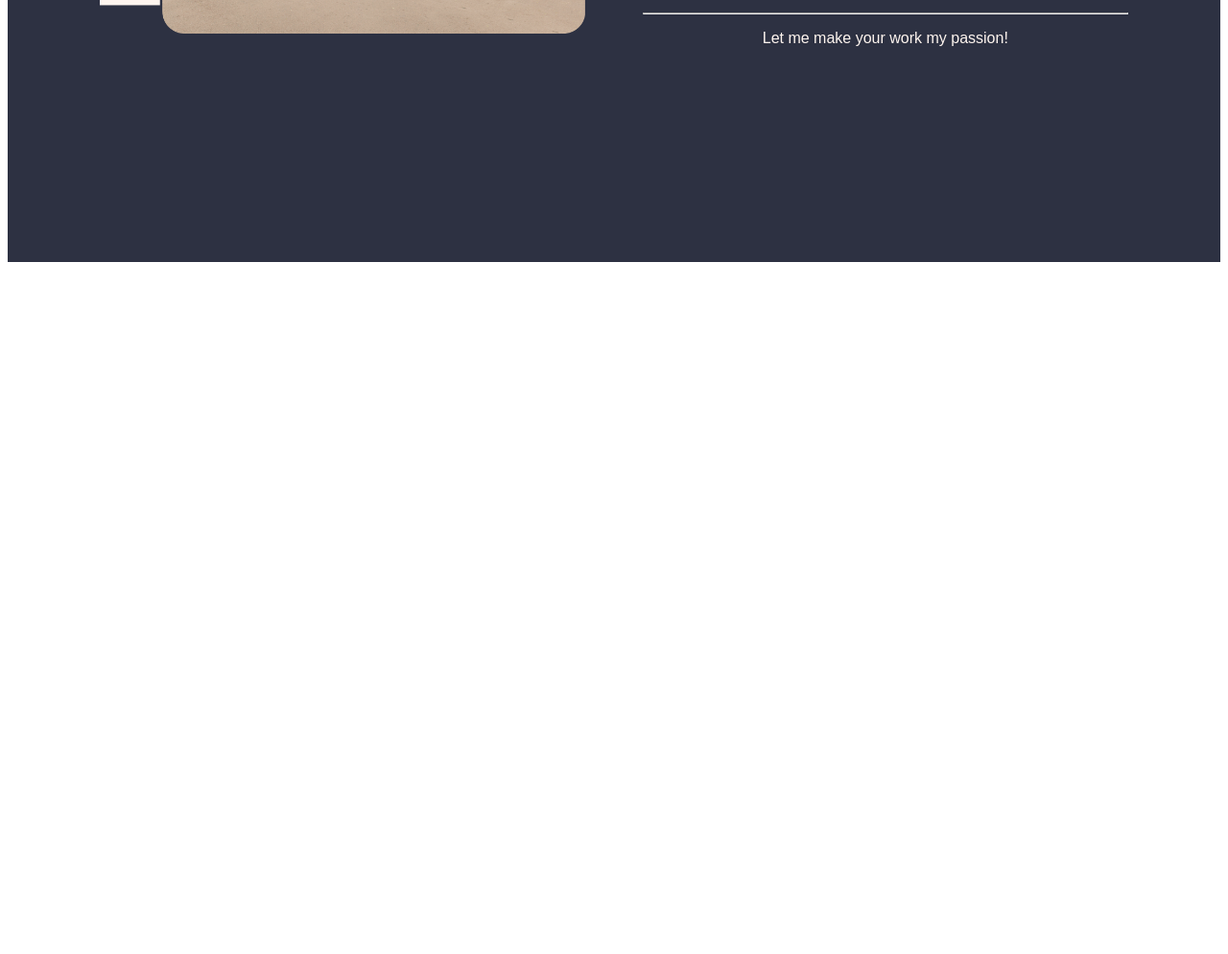
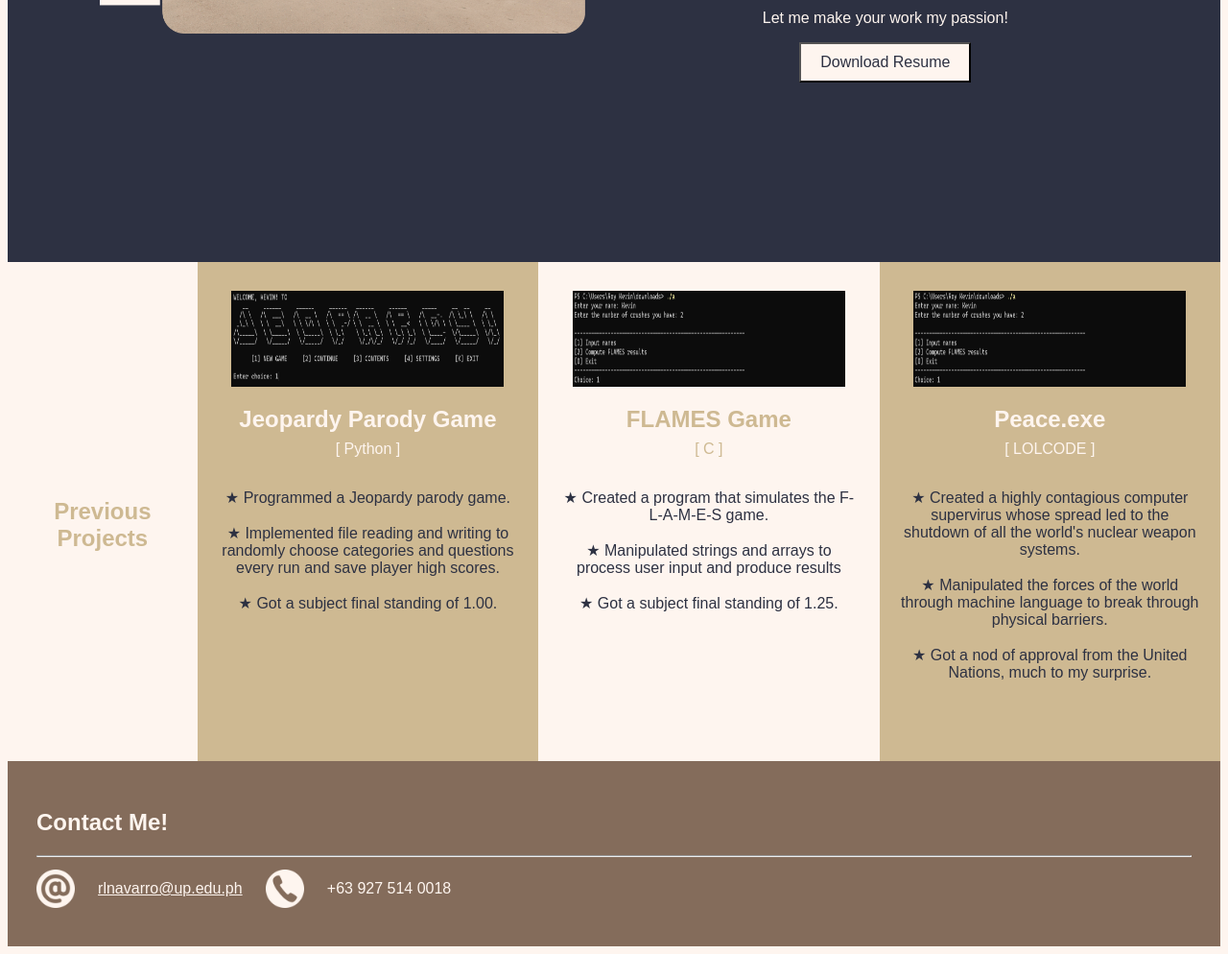
Before and after one commit to CMSC100-Laboratory/02-my-github-page-OrangePixelz-C, a plain HTML site: page index.html in a window 1280 px wide. Shown: the part 1335-2329 px from the top of the page at 96% size. Before the commit the page ends 1616 px from the top, so only its background shows below. Drawn offline with Linux system fonts and the light colour scheme.

Commit message:
feat: added download resume button, projects section, and contact section chore: updated README.md with necessary details

```diff
--- a/index.html
+++ b/index.html
@@ -5,14 +5,14 @@
         <link rel="stylesheet" type="text/css" href="style.css" />
     </head>
     <body>
-        <section class="hi">
+        <section id="hi">
             <div id="hi-content">
                 <h1>Roy Kevin L. Navarro</h1>
                 <h2>// Soon-to-be professional software engineer //</h2>
             </div>
             <img id="hi-img" src="assets/gods_finest_work.png" alt="Yours Truly, Roy Kevin L. Navarro">
         </section>
-        <section class="about-me">
+        <section id="about-me">
             <img id="about-me-img" src="assets/uplb_entrance.png" alt="UPLB Entrance">
             <div id="about-me-content">
                 <h1>A Few Words About Me</h1>
@@ -32,7 +32,65 @@
                 <p>
                     Let me make your work my passion!
                 </p>
+                <a href="assets/NAVARRO_RESUME.pdf" download="navarro_resume">
+                    <button type="button" id="resume-button">Download Resume</button>
+                </a>
                 <!-- Previous Projects, Contact Information, and Resume-->
+            </div>
+        </section>
+        <section id="projects">
+            <div style="flex: 1; align-self: center;">
+                <h1>Previous Projects</h1>
+            </div>
+            <div style="flex: 2;">
+                <img src="assets/ss_jeopar(o)dy.png" alt="In-Terminal Screenshot of The Jeopardy Parody Game ">
+                <h2>Jeopardy Parody Game</h2>
+                <p class="project-language">
+                    [ Python ]
+                </p>
+                <p>
+                    ★ Programmed a Jeopardy parody game.<br><br>
+                    ★ Implemented file reading and writing to randomly choose categories and questions every run and save player high scores.<br><br>
+                    ★ Got a subject final standing of 1.00.
+                </p>
+            </div>
+            <div style="flex: 2;">
+                <img src="assets/ss_flames.png" alt="In-Terminal Screenshot of The Working Flames Program ">
+                <h2>FLAMES Game</h2>
+                <p class="project-language">
+                    [ C ]
+                </p>
+                <p>
+                    ★ Created a program that simulates the F-L-A-M-E-S game.<br><br>
+                    ★ Manipulated strings and arrays to process user input and produce results<br><br>
+                    ★ Got a subject final standing of 1.25.
+                </p>
+            </div>
+            <div style="flex: 2;">
+                <img src="assets/ss_flames.png" alt="In-Terminal Screenshot of The Working Flames Program ">
+                <h2>Peace.exe</h2>
+                <p class="project-language">
+                    [ LOLCODE ]
+                </p>
+                <p>
+                    ★ Created a highly contagious computer supervirus whose spread led to the shutdown of all the world's nuclear weapon systems.<br><br>
+                    ★ Manipulated the forces of the world through machine language to break through physical barriers.<br><br>
+                    ★ Got a nod of approval from the United Nations, much to my surprise.
+                </p>
+            </div>
+        </section>
+        <section id="contact">
+            <div id="contact-content">
+                <h1>Contact Me!</h1>
+                <hr />
+                <div id="contact-details">
+                    <img src="assets/icon_email.png" alt="Email Icon">
+                    <a href="mailto:rlnavarro@up.edu.ph">rlnavarro@up.edu.ph</a>
+                    <img src="assets/icon_phone.png" alt="Email Icon">
+                    <p>
+                        +63 927 514 0018
+                    </p>
+                </div>
             </div>
         </section>
     </body>
--- a/style.css
+++ b/style.css
@@ -1,5 +1,7 @@
 body {
   font-family: sans-serif;
+  color:#2d3142;
+  background-color: #fef5ef;
 }
 
 section {
@@ -7,8 +9,7 @@ section {
   width: 100%;
 }
 
-.hi {
-  background-color: #fef5ef;
+#hi {
   display: flex;
   flex-direction: row;
   justify-content: space-evenly;
@@ -37,7 +38,7 @@ section {
   align-items: end;
 }
 
-.about-me {
+#about-me {
   background-color: #2d3142;
   display: flex;
   flex-direction: row;
@@ -64,3 +65,74 @@ section {
   color: transparent;
   -webkit-text-stroke: 1px #fef5ef;
 }
+
+#resume-button {
+  background-color: #fef5ef;
+  color: #2d3142;
+  padding: 10px 20px;
+  font-size: 16px;
+}
+
+#projects {
+  display: flex;
+  justify-content: center;
+  text-align: center;
+  min-height: 65vh;
+}
+
+#projects > div {
+  display: flex;
+  flex-direction: column;
+  align-items: center;
+  padding: 30px 20px;
+}
+
+#projects > div > img {
+  width: 90%;
+  min-height: 100px;
+}
+
+#projects > div:nth-child(even) {
+  background-color: #ceb992;
+}
+
+#projects > div > h1, #projects > div > h2{
+  margin-bottom: -8px;
+}
+
+#projects > div:nth-child(odd) > h1,
+#projects > div:nth-child(odd) > h2,
+#projects > div:nth-child(odd) > .project-language {
+  color: #ceb992;
+}
+
+#projects > div:nth-child(even) > h2,
+#projects > div:nth-child(even) > .project-language{
+  color: #fef5ef;
+}
+
+#contact {
+  justify-content: center;
+  align-items: center;
+}
+
+#contact-content {
+  padding: 30px;
+  padding-bottom: 35px;
+  color: #fef5ef;
+  background-color: #846c5b;
+}
+
+#contact-details {
+  display: flex;
+  align-items: center;
+}
+
+#contact-details > * {
+  margin-right: 2%;
+  color: #fef5ef
+}
+
+#contact-details > img {
+  max-width: 40px;
+}
```
Also changed, not shown: assets/icon_email.png (added), assets/icon_phone.png (added), assets/ss_flames.png (added), assets/ss_jeopar(o)dy.png (added), 2 other files.
